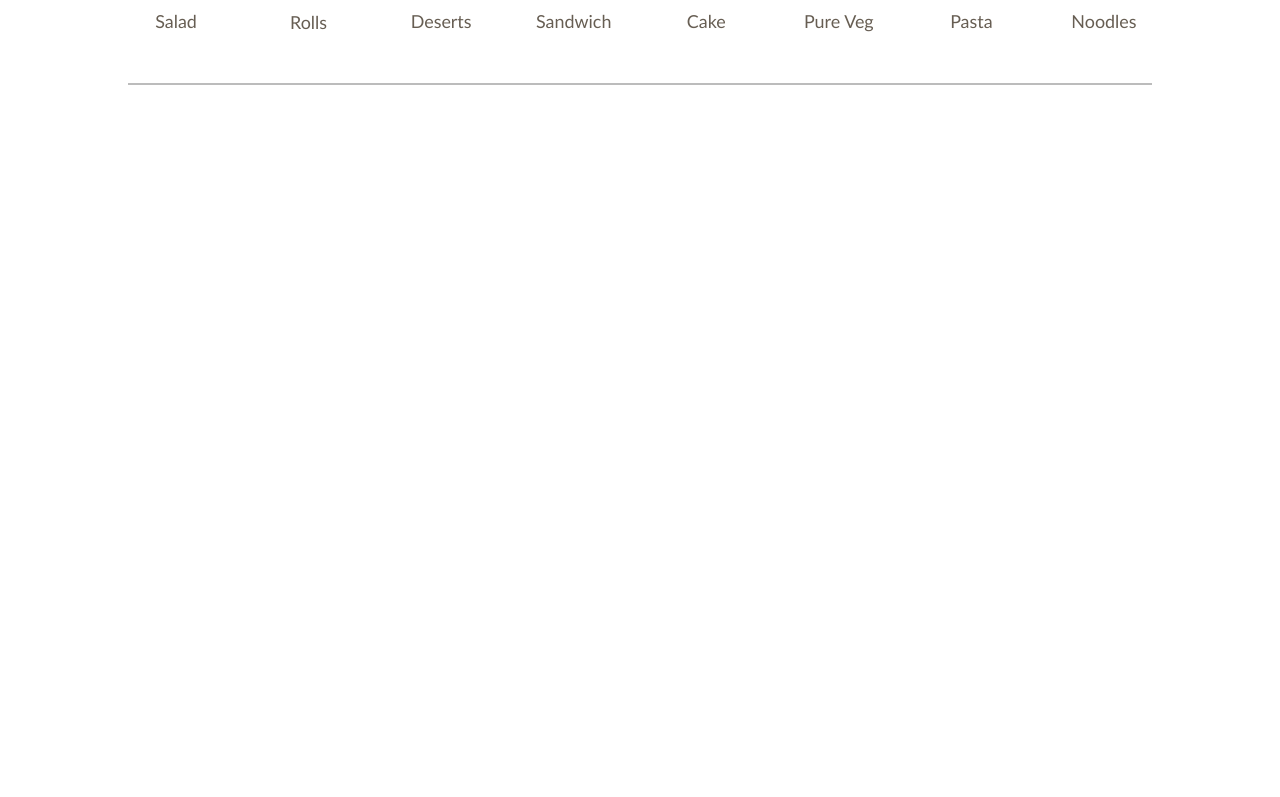
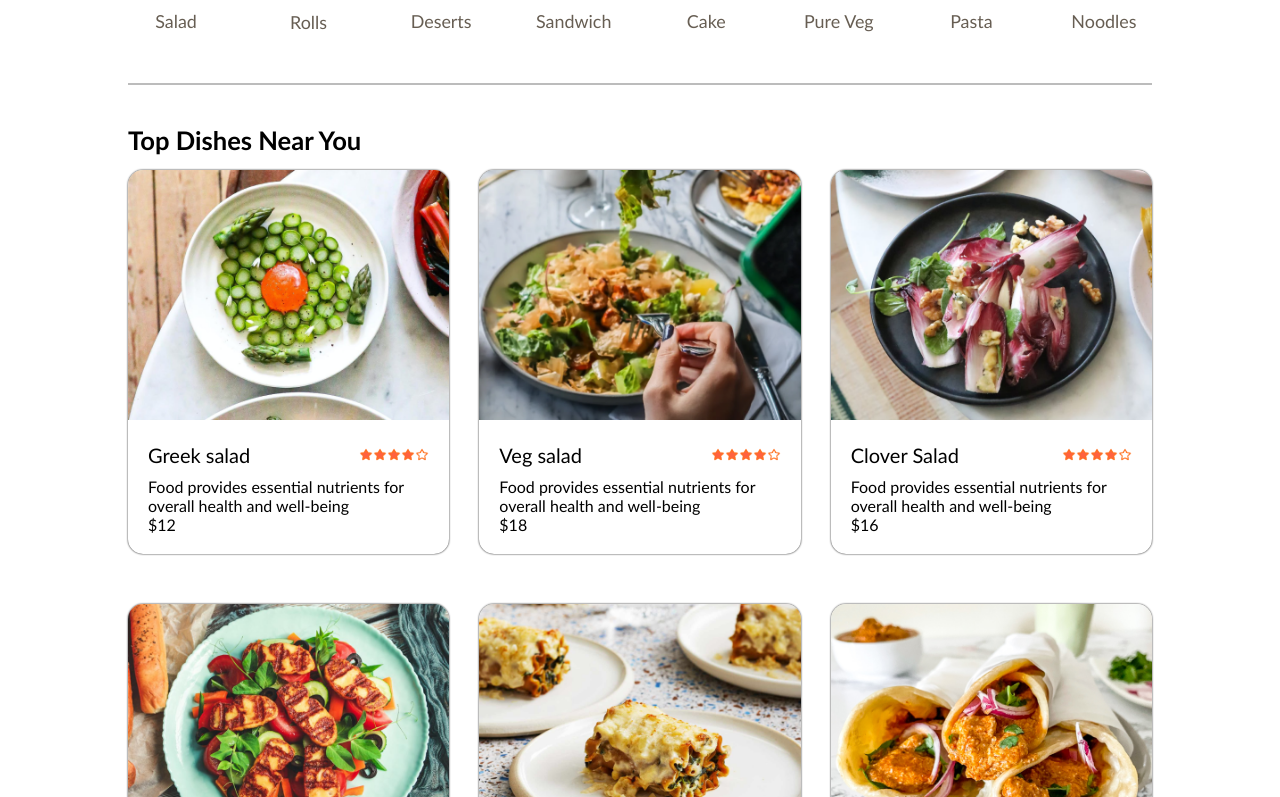
Before and after one commit to nagu-don/food-delivery-mern, a React (Vite) app in the folder front-end/: page / in a window 1280 px wide. Shown: the part 803-1600 px from the top of the page. Before the commit the page ends 898 px from the top, so only its background shows below. Built offline with nearby package versions, Linux system fonts and the light colour scheme.

Commit message:
2 components created and added

```diff
--- /dev/null
+++ b/front-end/src/components/FoodDisplay/FoodDisplay.css
@@ -0,0 +1,16 @@
+.food-display{
+    font-family: 'Gill Sans', 'Gill Sans MT', Calibri, 'Trebuchet MS', sans-serif;
+    margin-top:30px;
+}
+.food-display h2{
+    font-size:max(2vw,24px);
+    font-weight: 600;
+}
+.food-display-list{
+    display:grid;
+    grid-template-columns: repeat(auto-fill,minmax(240px,1fr));
+    margin-top:15px;
+    margin-bottom:15px;
+    gap:30px;
+    row-gap: 50px;
+}
--- /dev/null
+++ b/front-end/src/components/FoodDisplay/FoodDisplay.jsx
@@ -0,0 +1,22 @@
+import React,{useContext} from 'react'
+import { StoreContext } from '../../context/StoreContext'
+import './FoodDisplay.css'
+import FoodItem from '../FoodItem/FoodItem'
+
+const FoodDisplay = ({category}) => {
+
+    const {food_list}=useContext(StoreContext)
+
+  return (
+    <div className='food-display' id='food-display'>
+      <h2>Top Dishes Near You</h2>
+      <div className='food-display-list'>
+        {food_list.map((item,index)=>{
+          return <FoodItem key={index} id={item._id} name={item.name} description={item.description} price={item.price} image={item.image}/>
+        })}
+      </div>
+    </div>
+  )
+}
+
+export default FoodDisplay
--- /dev/null
+++ b/front-end/src/components/FoodItem/FoodItem.css
@@ -0,0 +1,28 @@
+.food-item{
+    width:100%;
+    margin:auto;
+    border-radius:15px;
+    box-shadow:0px 0px 2px black;
+    transition:0.3s;
+    animation:fadeIn 2s;
+}
+.food-item-image{
+    width:100%;
+    border-radius:15px 15px 0px 0px;
+}
+.food-item-info{
+    padding:20px;
+}
+.food-item-name-rating{
+    display:flex;
+    justify-content:space-between;
+    align-items:center;
+    margin-bottom:10px;
+}
+.food-item-name-rating p{
+    font-size:20px;
+    font-weight:500;
+}
+.food-item-name-rating img{
+    width:70px;
+}
--- /dev/null
+++ b/front-end/src/components/FoodItem/FoodItem.jsx
@@ -0,0 +1,23 @@
+import React from 'react'
+import './FoodItem.css'
+import { assets } from '../../assets/assets'
+
+const FoodItem = ({id,name,price,description,image}) => {
+  return (
+    <div className='food-item'>
+      <div className='food-item-container'>
+        <img className='food-item-image' src={image} alt=""></img>
+      </div>
+      <div className='food-item-info'>
+        <div className='food-item-name-rating'>
+            <p>{name}</p>
+            <img src={assets.rating_starts} alt=""></img>
+        </div>
+        <p className='food-item-desc'>{description}</p>
+        <p className='food-item-price'>${price}</p>
+      </div>
+    </div>
+  )
+}
+
+export default FoodItem
--- a/front-end/src/context/StoreContext.jsx
+++ b/front-end/src/context/StoreContext.jsx
@@ -1,4 +1,5 @@
 import { createContext } from "react";
+import { food_list } from "../assets/assets";
 
 export const StoreContext= createContext(null)
 
@@ -6,6 +7,7 @@
 
 
     const contextValue={
+        food_list
     }
     return(
         <StoreContext.Provider value={contextValue}>
--- a/front-end/src/pages/Home/Home.jsx
+++ b/front-end/src/pages/Home/Home.jsx
@@ -2,6 +2,7 @@
 import './Home.css'
 import Header from '../../components/Header/Header'
 import ExploreMenu from '../../components/ExploreMenu/ExploreMenu'
+import FoodDisplay from '../../components/FoodDisplay/FoodDisplay'
 
 const Home = () => {
   const [category,setCategory]=useState("All")
@@ -9,6 +10,7 @@
     <div>
       <Header/>
       <ExploreMenu category={category} setCategory={setCategory}/>
+      <FoodDisplay category={category}/>
     </div>
   )
 }
```
